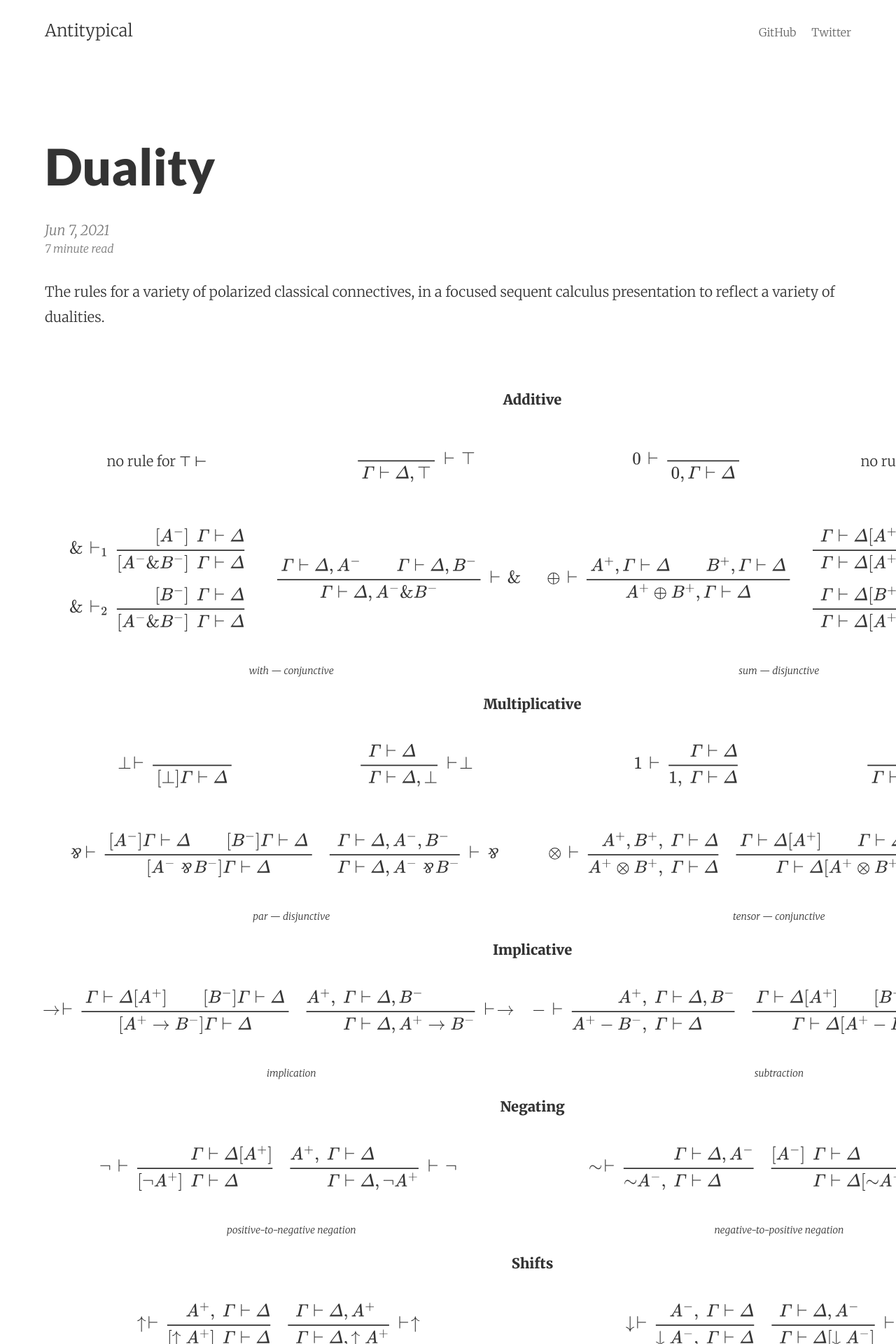
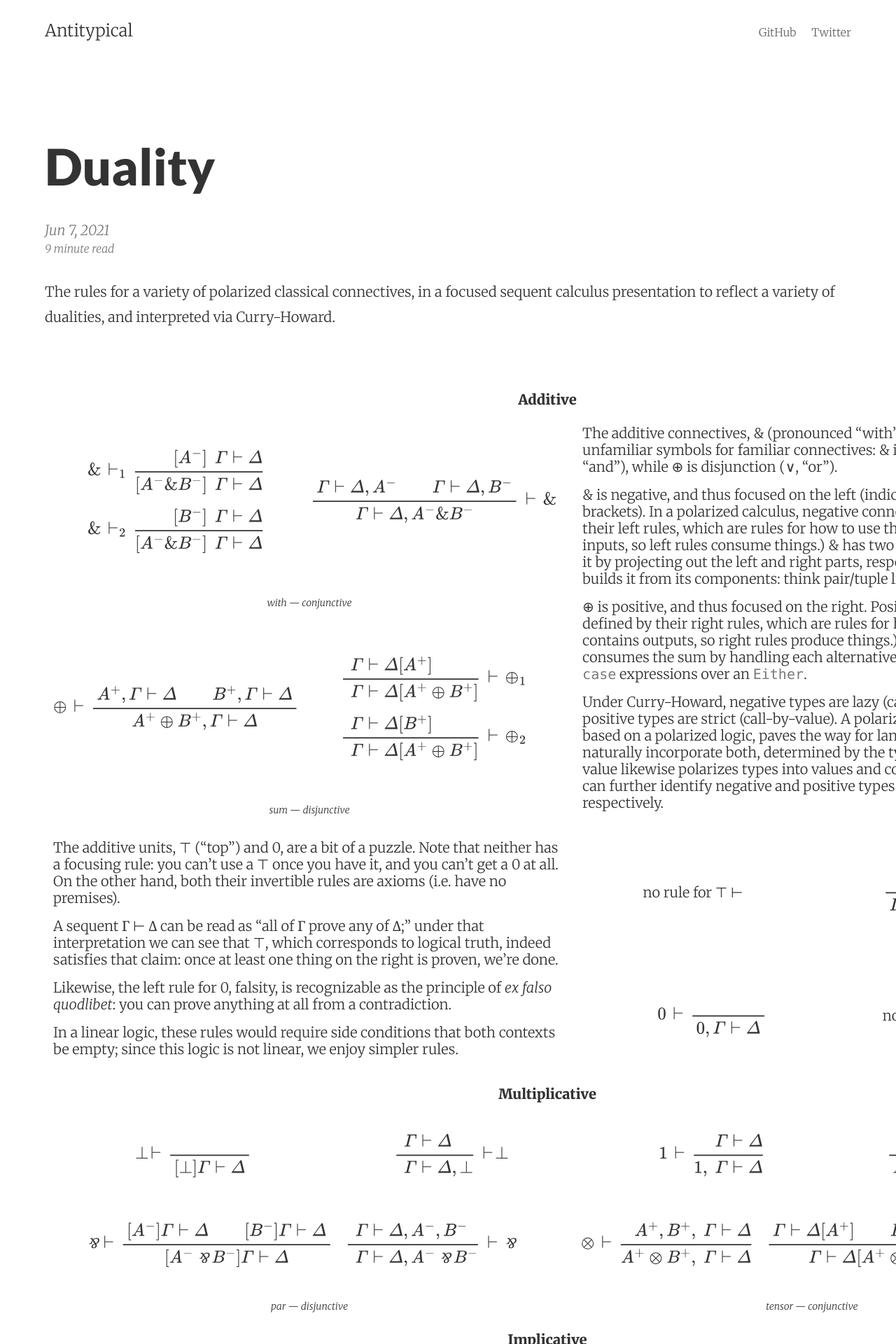
Before and after one commit to robrix/robrix.github.io, a Jekyll site: the page docs/posts/2021-06-07-duality/index.html, which Jekyll copies as it is, in a window 1280 px wide. Shown: the top 1920 px of the page at 70% size. Built offline with Jekyll 4.4.1, drawn with Linux system fonts in a browser that asks for light colours.

Commit message:
Write up the additives.

```diff
--- a/docs/index.html
+++ b/docs/index.html
@@ -64,7 +64,7 @@
         <a href="./posts/2021-06-07-duality/" class="post-link"><h3 class="h2 post-title">Duality</h3></a>
         <p class="post-summary">
 
-            <p>The rules for a variety of polarized classical connectives, in a focused sequent calculus presentation to reflect a variety of dualities.</p>
+            <p>The rules for a variety of polarized classical connectives, in a focused sequent calculus presentation to reflect a variety of dualities, and interpreted via Curry-Howard.</p>
 
 
         </p>
--- a/docs/posts/2021-06-07-duality/index.html
+++ b/docs/posts/2021-06-07-duality/index.html
@@ -59,11 +59,11 @@
   <h1>Duality</h1>
   <span class="post-meta">Jun 7, 2021</span><br>
 
-  <span class="post-meta small">7 minute read</span>
+  <span class="post-meta small">9 minute read</span>
 </div>
 
 <article class="post-content">
-  <p>The rules for a variety of polarized classical connectives, in a focused sequent calculus presentation to reflect a variety of dualities.</p>
+  <p>The rules for a variety of polarized classical connectives, in a focused sequent calculus presentation to reflect a variety of dualities, and interpreted via Curry-Howard.</p>
 <!--more-->
 <script src="https://polyfill.io/v3/polyfill.min.js?features=es6"></script>
 <script type="text/javascript" id="MathJax-script" async src="https://cdn.jsdelivr.net/npm/mathjax@3/es5/tex-svg.js"></script>
@@ -77,6 +77,9 @@ MathJax.Hub.Config({
 <style type="text/css">
 td.absent {
   text-align: center;
+}
+td p {
+  line-height: 1.2;
 }
 </style>
 <p><span class="math display">$$
@@ -92,36 +95,6 @@ $$</span></p>
 <th colspan="4">
 <a name="additive">Additive</a>
 </th>
-</tr>
-<tr>
-<td class="absent">
-no rule for ⊤ ⊢
-</td>
-<td>
-<span class="math display">$$
-        \begin{prooftree}
-        \hskip 20pt
-        \def\labelSpacing{8pt}
-        \RightLabel{$\ ⊢ \kern1pt ⊤$}
-        \AxiomC{}
-        \UnaryInfC{$Γ ⊢ Δ, ⊤$}
-        \end{prooftree}
-        $$</span>
-</td>
-<td>
-<span class="math display">$$
-        \begin{prooftree}
-        \hskip 20pt
-        \def\labelSpacing{8pt}
-        \LeftLabel{$0 \kern1pt ⊢$}
-        \AxiomC{}
-        \UnaryInfC{$0, Γ ⊢ Δ$}
-        \end{prooftree}
-        $$</span>
-</td>
-<td class="absent">
-no rule for ⊢ 0
-</td>
 </tr>
 <tr>
 <td>
@@ -152,6 +125,27 @@ no rule for ⊢ 0
         \end{prooftree}
         $$</span>
 </td>
+<td colspan="2" rowspan="4">
+<p>
+The additive connectives, &amp; (pronounced “with”) and ⊕ (“sum”) are unfamiliar symbols for familiar connectives: &amp; is conjunction (∧, “and”), while ⊕ is disjunction (∨, “or”).
+</p>
+<p>
+&amp; is negative, and thus focused on the left (indicated by the square brackets). In a polarized calculus, negative connectives are defined by their left rules, which are rules for how to use them. (Γ contains inputs, so left rules consume things.) &amp; has two left rules, which use it by projecting out the left and right parts, respectively. Its right rule builds it from its components: think pair/tuple literals.
+</p>
+<p>
+⊕ is positive, and thus focused on the right. Positive connectives are defined by their right rules, which are rules for how to make them. (Δ contains outputs, so right rules produce things.) Its left rule consumes the sum by handling each alternative separately; think <code>case</code> expressions over an <code>Either</code>.
+</p>
+<p>
+Under Curry-Howard, negative types are lazy (call-by-name) while positive types are strict (call-by-value). A polarized type system, based on a polarized logic, paves the way for languages which naturally incorporate both, determined by the types. Call-by-push-value likewise polarizes types into values and computations; and we can further identify negative and positive types with codata and data respectively.
+</p>
+</td>
+</tr>
+<tr>
+<td colspan="2" class="caption">
+with — conjunctive
+</td>
+</tr>
+<tr>
 <td>
 <span class="math display">$$
         \begin{prooftree}
@@ -183,10 +177,53 @@ no rule for ⊢ 0
 </tr>
 <tr>
 <td colspan="2" class="caption">
-with — conjunctive
+sum — disjunctive
 </td>
-<td colspan="2" class="caption">
-sum — disjunctive
+</tr>
+<tr>
+<td colspan="2" rowspan="2">
+<p>
+The additive units, ⊤ (“top”) and 0, are a bit of a puzzle. Note that neither has a focusing rule: you can’t use a ⊤ once you have it, and you can’t get a 0 at all. On the other hand, both their invertible rules are axioms (i.e. have no premises).
+</p>
+<p>
+A sequent Γ ⊢ Δ can be read as “all of Γ prove any of Δ;” under that interpretation we can see that ⊤, which corresponds to logical truth, indeed satisfies that claim: once at least one thing on the right is proven, we’re done.
+</p>
+<p>
+Likewise, the left rule for 0, falsity, is recognizable as the principle of <em>ex falso quodlibet</em>: you can prove anything at all from a contradiction.
+</p>
+<p>
+In a linear logic, these rules would require side conditions that both contexts be empty; since this logic is not linear, we enjoy simpler rules.
+</p>
+</td>
+<td class="absent">
+no rule for ⊤ ⊢
+</td>
+<td>
+<span class="math display">$$
+        \begin{prooftree}
+        \hskip 20pt
+        \def\labelSpacing{8pt}
+        \RightLabel{$\ ⊢ \kern1pt ⊤$}
+        \AxiomC{}
+        \UnaryInfC{$Γ ⊢ Δ, ⊤$}
+        \end{prooftree}
+        $$</span>
+</td>
+</tr>
+<tr>
+<td>
+<span class="math display">$$
+        \begin{prooftree}
+        \hskip 20pt
+        \def\labelSpacing{8pt}
+        \LeftLabel{$0 \kern1pt ⊢$}
+        \AxiomC{}
+        \UnaryInfC{$0, Γ ⊢ Δ$}
+        \end{prooftree}
+        $$</span>
+</td>
+<td class="absent">
+no rule for ⊢ 0
 </td>
 </tr>
 <tr>
```
Also changed, not shown: docs/feed.xml (+71 -34 lines), posts/2021-06-07-duality.md (+55 -34 lines).
